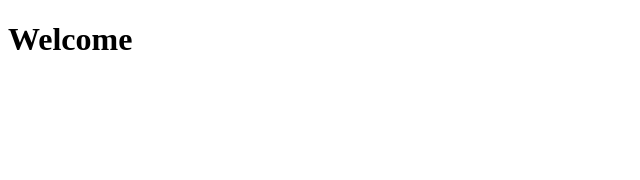
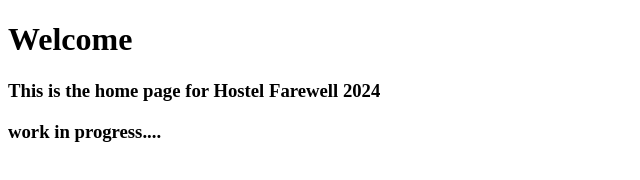
Before and after one commit to Ak47Aq21/SecondHome2k24, a plain HTML site: page index.html in a window 1280 px wide. Shown: the whole page, without its empty margins (0-640 px from the left). Drawn offline with Linux system fonts and the light colour scheme.

Commit message:
commit changes

```diff
--- a/index.html
+++ b/index.html
@@ -7,5 +7,7 @@
   </head>
   <body>
     <h1>Welcome</h1>
+    <h3>This is the home page for Hostel Farewell 2024</h3>
+    <h3>work in progress....</h3>
   </body>
 </html>
```
